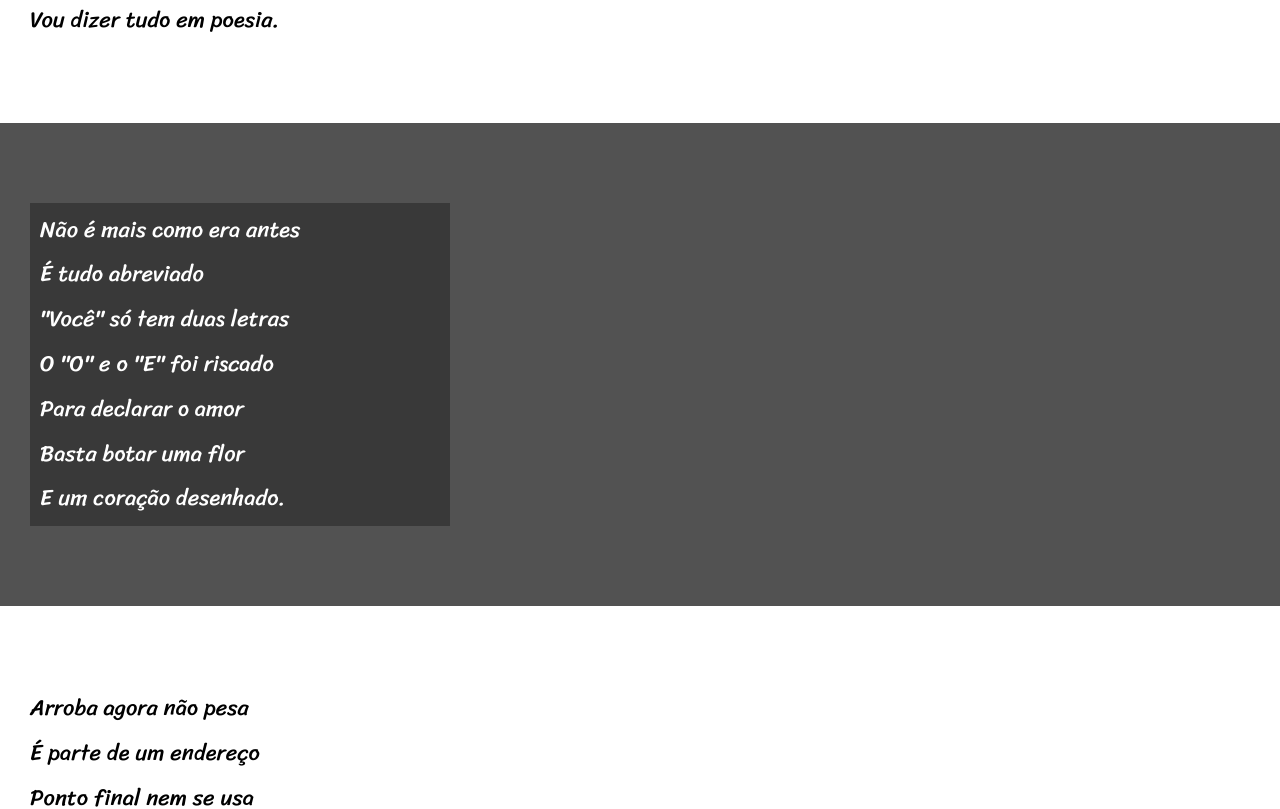
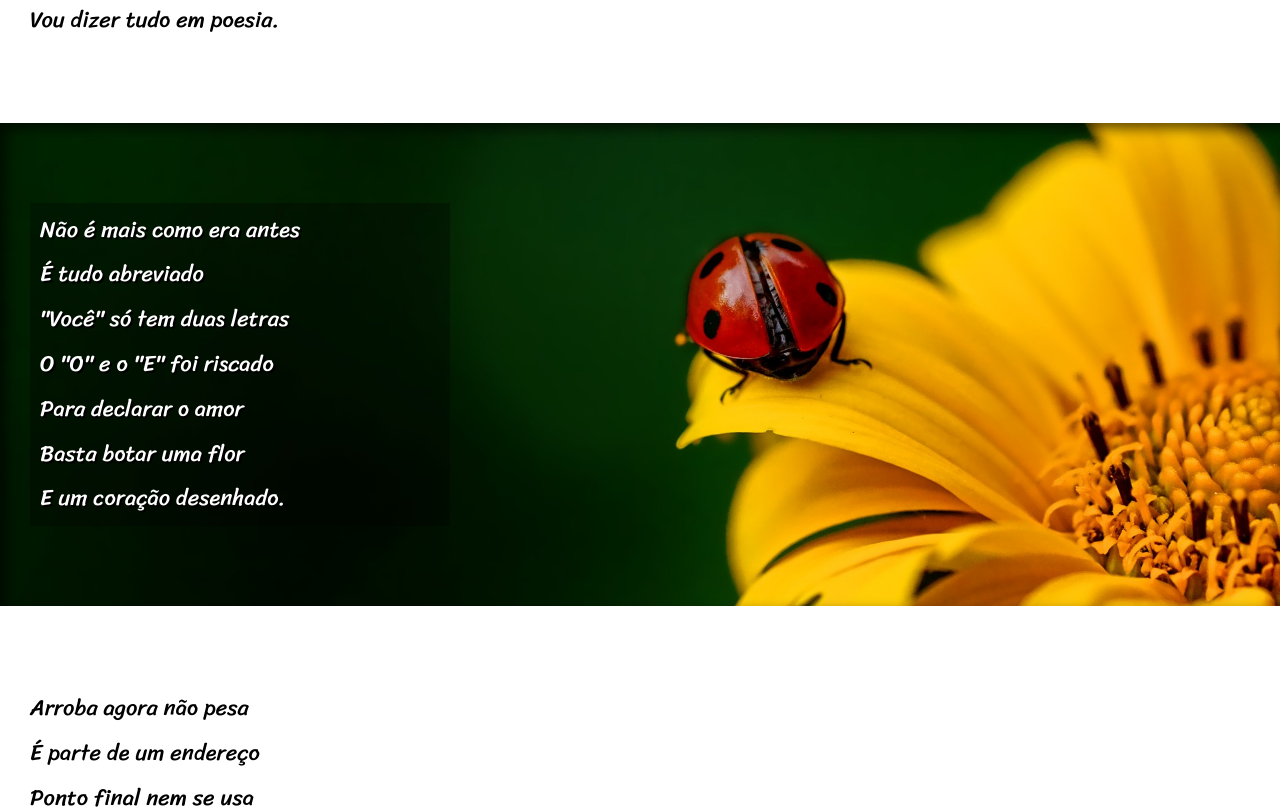
Before and after one commit to BrunoAndrade1997/html-css, a plain HTML site: page desafios/d012/index.html in a window 1280 px wide. Shown: the part 540-1349 px from the top of the page. Drawn offline with Linux system fonts and the light colour scheme.

Commit message:
Finishing Touches

```diff
--- a/desafios/d012/index.html
+++ b/desafios/d012/index.html
@@ -23,7 +23,7 @@
             Vou dizer tudo em poesia.
         </section>
 
-        <section class="imagem">
+        <section class="imagem" id="img01">
             <p>
                 Não é mais como era antes <br>
                 É tudo abreviado <br>
@@ -56,7 +56,7 @@
             </p>
         </section>
 
-        <section class="imagem">
+        <section class="imagem" id="img02">
             <p>
                 Tenho saudade das cartas <br>
                 Escritas com a própria mão <br>
--- a/desafios/d012/style.css
+++ b/desafios/d012/style.css
@@ -46,6 +46,10 @@ section {
     font-size: 1.4em;
 }
 
+section > p {
+    padding-bottom: 2em;
+}
+
 section.normal {
     background-color: white;
     color: black;
@@ -53,7 +57,11 @@ section.normal {
 
 section.imagem {
     background-color: rgb(82, 82, 82);
+    background-position: right center;
+    background-size: cover;
+    background-attachment: fixed;
     color: white;
+    box-shadow: inset 6px 6px 13px 0px rgba(0, 0, 0, 0.621);
 }
 
 section.imagem > p {
@@ -61,6 +69,7 @@ section.imagem > p {
     padding: 5px 10px;
     background-color: rgba(0, 0, 0, 0.308);
     width: 400px;
+    text-shadow: 2px 2px 0px black;
 }
 
 footer {
@@ -79,3 +88,11 @@ a {
 a:hover {
     text-decoration: underline;
 }
+
+#img01 {
+    background-image: url(imagens/background001.jpg);
+}
+
+#img02 {
+    background-image: url(imagens/background002.jpg);
+}
```
